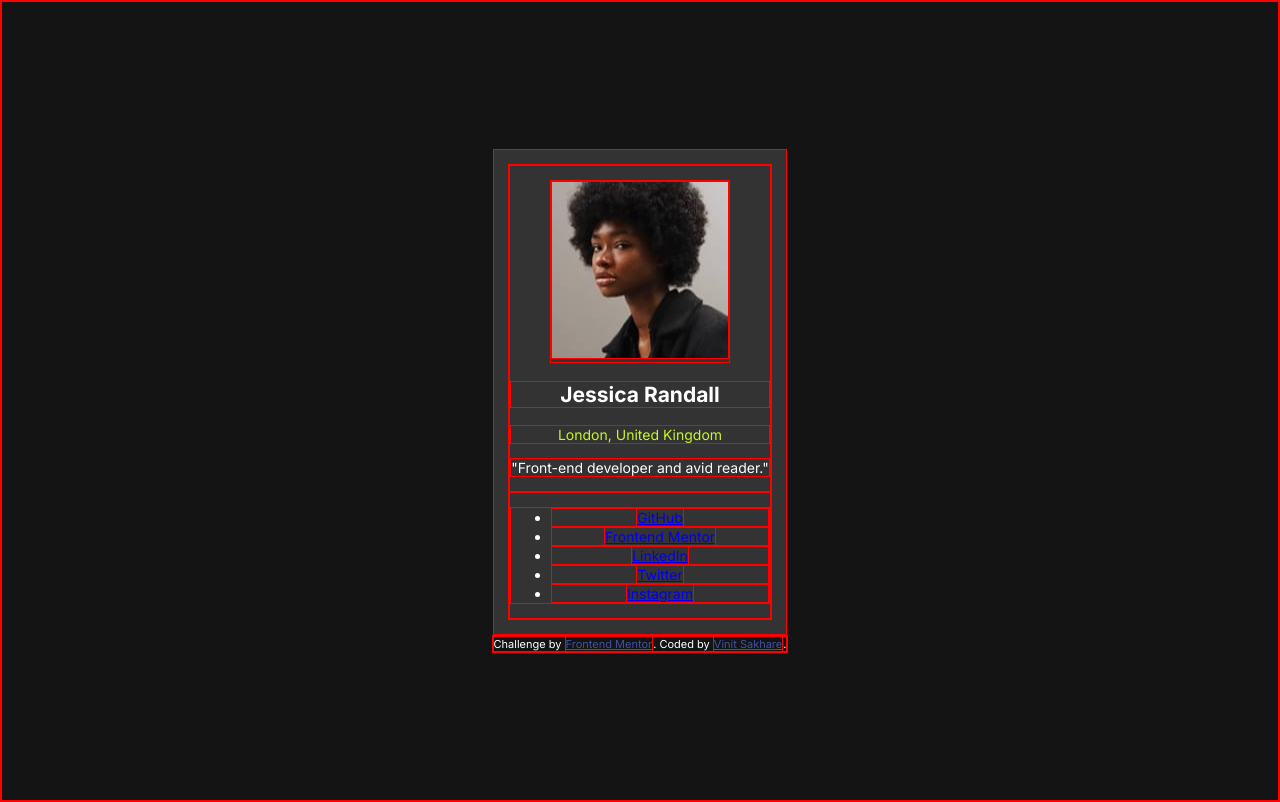
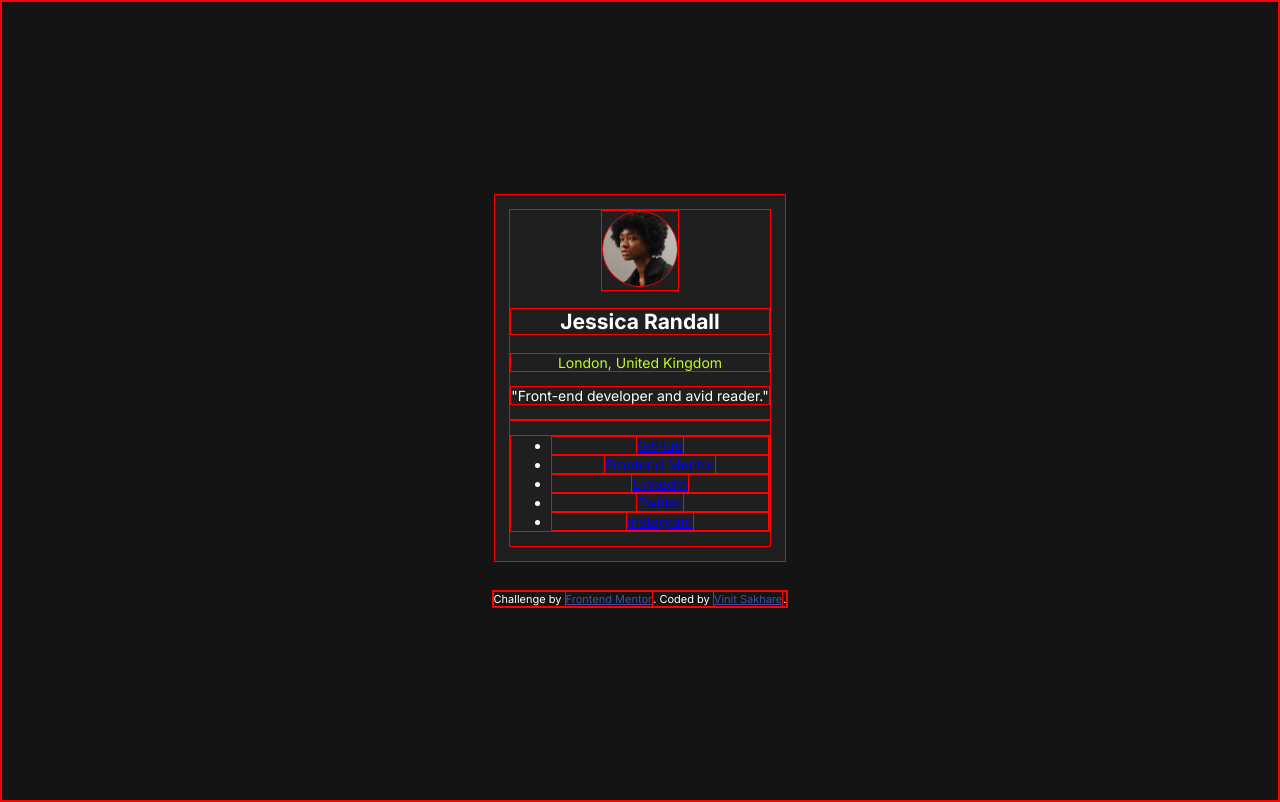
Before and after one commit to Vinit1234/FrontEndMentorProjects, a plain HTML site: page 3-social-links-profile-main/index.html in a window 1280 px wide. Drawn offline with Linux system fonts and the light colour scheme.

Commit message:
Improved accessibility and resized profile image

```diff
--- a/3-social-links-profile-main/index.html
+++ b/3-social-links-profile-main/index.html
@@ -21,14 +21,14 @@
   </header>
 
   <main class="card">
-    <div class="box">
-      <section class="profile">
+    <!-- <div class="box"> -->
+      <section class="profile" role="region" aria-labelledby="profile information">
         <figure role="figure" aria-labelledby="profile image">
-          <img src="./assets/images/avatar-jessica.jpeg" alt="profile image">
+          <img class="profile-img" src="./assets/images/avatar-jessica.jpeg" alt="profile image">
         </figure>
         <h2 role="region" aria-labelledby="profile-name">Jessica Randall</h2>
         <p class="highlight-txt" role="region" aria-labelledby="location">London, United Kingdom</p>
-        <p>"Front-end developer and avid reader."</p>
+        <p class="more-info">"Front-end developer and avid reader."</p>
       </section>
       <nav class="menu" role="navigation" aria-labelledby="social links">
         <ul>
@@ -40,7 +40,7 @@
         </ul>
       </nav>
 
-    </div>
+    <!-- </div> -->
   </main>
 
 
--- a/3-social-links-profile-main/styles.css
+++ b/3-social-links-profile-main/styles.css
@@ -41,7 +41,7 @@ body{
 }
 
 .card{
-    background-color: var(--Grey-700);
+    background-color: var(--Grey-800);
 }
 
 .highlight-txt{
@@ -63,6 +63,16 @@ body{
     text-align: center;
 }
 
+.profile>figure{
+    width: 30%;
+    margin: 0 auto;
+}
+
+.profile-img{
+    width: 100%;
+    border-radius: 50%;
+}
+
 /* .profile{
     display: flex;
     flex-direction: column;
@@ -81,5 +91,10 @@ body{
 } */
 
 
+
+footer{
+    margin-top: 2rem;
+}
+
 .attribution { font-size: 11px; text-align: center; }
 .attribution a { color: hsl(228, 45%, 44%); }
```
